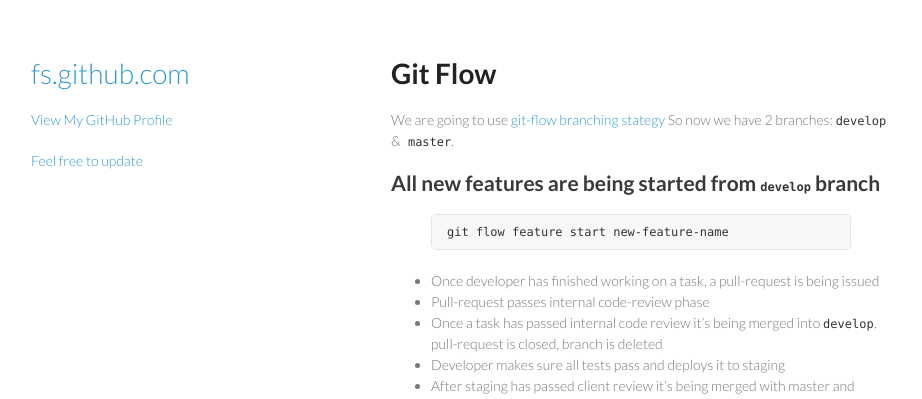
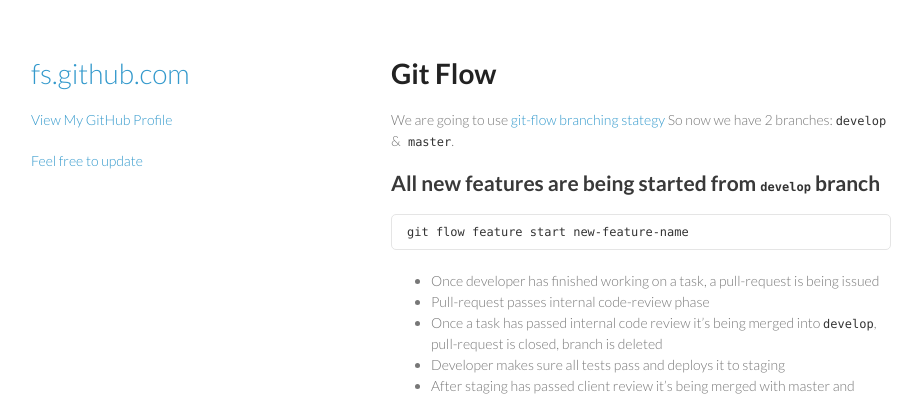
Before and after one commit to mike-burns/fs.github.com, a Jekyll site: the page built from git-flow.md, in a window 1280 px wide. Shown: the top 399 px of the page, without its empty margins (179-1101 px from the left). Built offline with Jekyll 4.4.1, drawn with Linux system fonts in a browser that asks for light colours.

```diff
--- /dev/null
+++ b/CNAME
@@ -0,0 +1 @@
+tatsoft.ru
--- a/git-flow.md
+++ b/git-flow.md
@@ -11,9 +11,8 @@ So now we have 2 branches: `develop` &` master`.
 All new features are being started from `develop` branch
 --------------------------------------------------------
 
-{% highlight bash %}
-git flow feature start new-feature-name
-{% endhighlight %}
+    git flow feature start new-feature-name
+
 
 * Once developer has finished working on a task, a pull-request is being issued
 * Pull-request passes internal code-review phase
```
